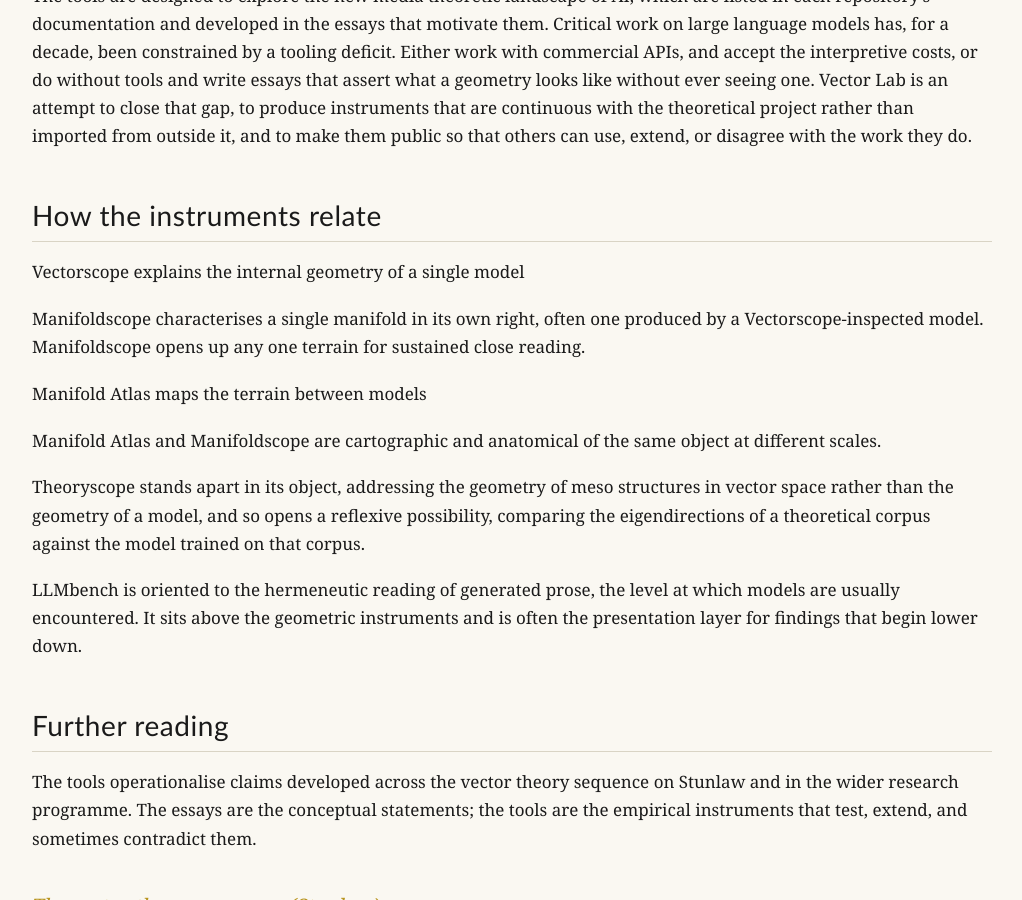
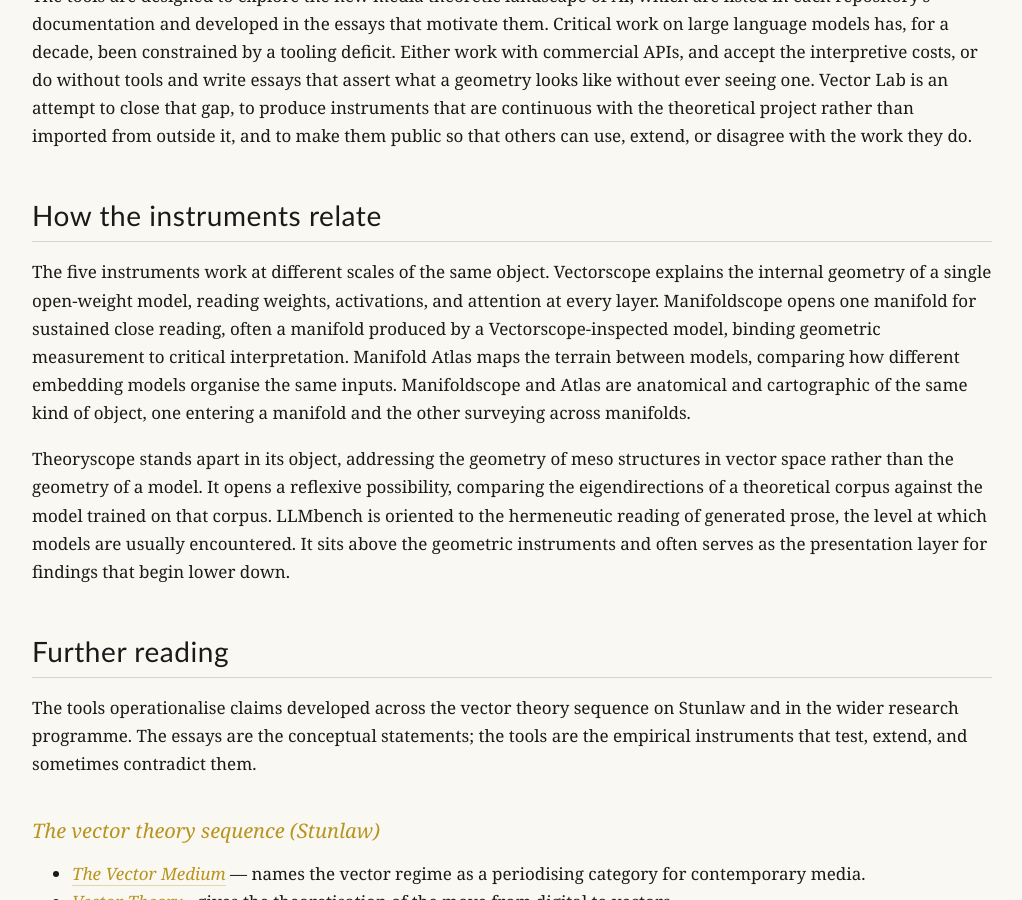
Before and after one commit to vector-lab-tools/vector-lab-tools.github.io, a Jekyll site: the page built from index.md, in a window 1280 px wide and 900 px high, scrolled down 3446 px. Shown: the whole window, without its empty margins (128-1150 px from the left). Built offline with Jekyll 4.4.1, drawn with Linux system fonts in a browser that asks for light colours.

Commit message:
Tidy How the instruments relate into two coherent paragraphs
Fragmented one-line entries replaced with two paragraphs: the first
walks through Vectorscope, Manifoldscope, and Manifold Atlas with their
relations; the second handles Theoryscope's reflexive angle and
LLMbench's place as the presentation layer.

Co-Authored-By: Claude Opus 4.6 <noreply@anthropic.com>

```diff
--- a/index.md
+++ b/index.md
@@ -106,18 +106,9 @@ The tools are designed to explore the new media theoretic landscape of AI, which
 
 ## How the instruments relate
 
-Vectorscope explains the internal geometry of a single model
+The five instruments work at different scales of the same object. Vectorscope explains the internal geometry of a single open-weight model, reading weights, activations, and attention at every layer. Manifoldscope opens one manifold for sustained close reading, often a manifold produced by a Vectorscope-inspected model, binding geometric measurement to critical interpretation. Manifold Atlas maps the terrain between models, comparing how different embedding models organise the same inputs. Manifoldscope and Atlas are anatomical and cartographic of the same kind of object, one entering a manifold and the other surveying across manifolds.
 
-Manifoldscope characterises a single manifold in its own right, often one produced by a Vectorscope-inspected model.
-Manifoldscope opens up any one terrain for sustained close reading.
-
-Manifold Atlas maps the terrain between models
-
-Manifold Atlas and Manifoldscope are cartographic and anatomical of the same object at different scales.
-
-Theoryscope stands apart in its object, addressing the geometry of meso structures in vector space rather than the geometry of a model, and so opens a reflexive possibility, comparing the eigendirections of a theoretical corpus against the model trained on that corpus.
-
-LLMbench is oriented to the hermeneutic reading of generated prose, the level at which models are usually encountered. It sits above the geometric instruments and is often the presentation layer for findings that begin lower down.
+Theoryscope stands apart in its object, addressing the geometry of meso structures in vector space rather than the geometry of a model. It opens a reflexive possibility, comparing the eigendirections of a theoretical corpus against the model trained on that corpus. LLMbench is oriented to the hermeneutic reading of generated prose, the level at which models are usually encountered. It sits above the geometric instruments and often serves as the presentation layer for findings that begin lower down.
 
 ## Further reading
 
```
